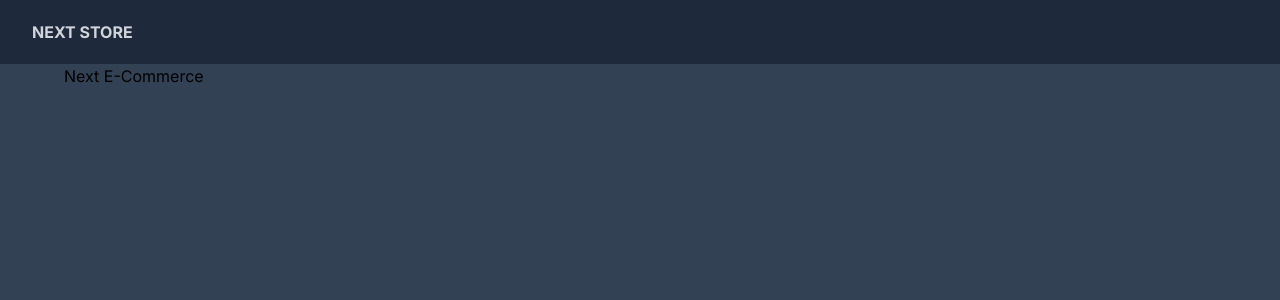
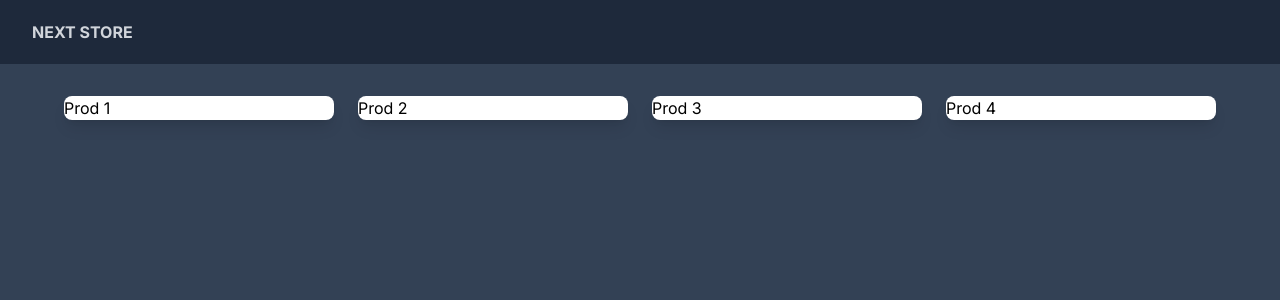
Before and after one commit to wilsonleandro/next-commerce, a Next.js app: page / in a window 1280 px wide. Shown: the top 300 px of the page. Built offline with nearby package versions, Linux system fonts and the light colour scheme.

Commit message:
wipe page lista de produtos

```diff
--- a/src/app/page.tsx
+++ b/src/app/page.tsx
@@ -2,8 +2,21 @@
 
 export default function Home() {
   return (
-    <div>
-      <h1>Next E-Commerce</h1>
+    <div className='max-w-7xl mx-auto pt-8 px-8 xl:px-0'>
+      <div className='grid grid-cols-1 sm:grid-cols-2 md:grid-cols-3 lg:grid-cols-4 gap-10 xl:gap-6'>
+        <div className='bg-white rounded-lg shadow-lg overflow-hidden'>
+          Prod 1
+        </div>
+        <div className='bg-white rounded-lg shadow-lg overflow-hidden'>
+          Prod 2
+        </div>
+        <div className='bg-white rounded-lg shadow-lg overflow-hidden'>
+          Prod 3
+        </div>
+        <div className='bg-white rounded-lg shadow-lg overflow-hidden'>
+          Prod 4
+        </div>
+      </div>
     </div>
   )
 }
```
